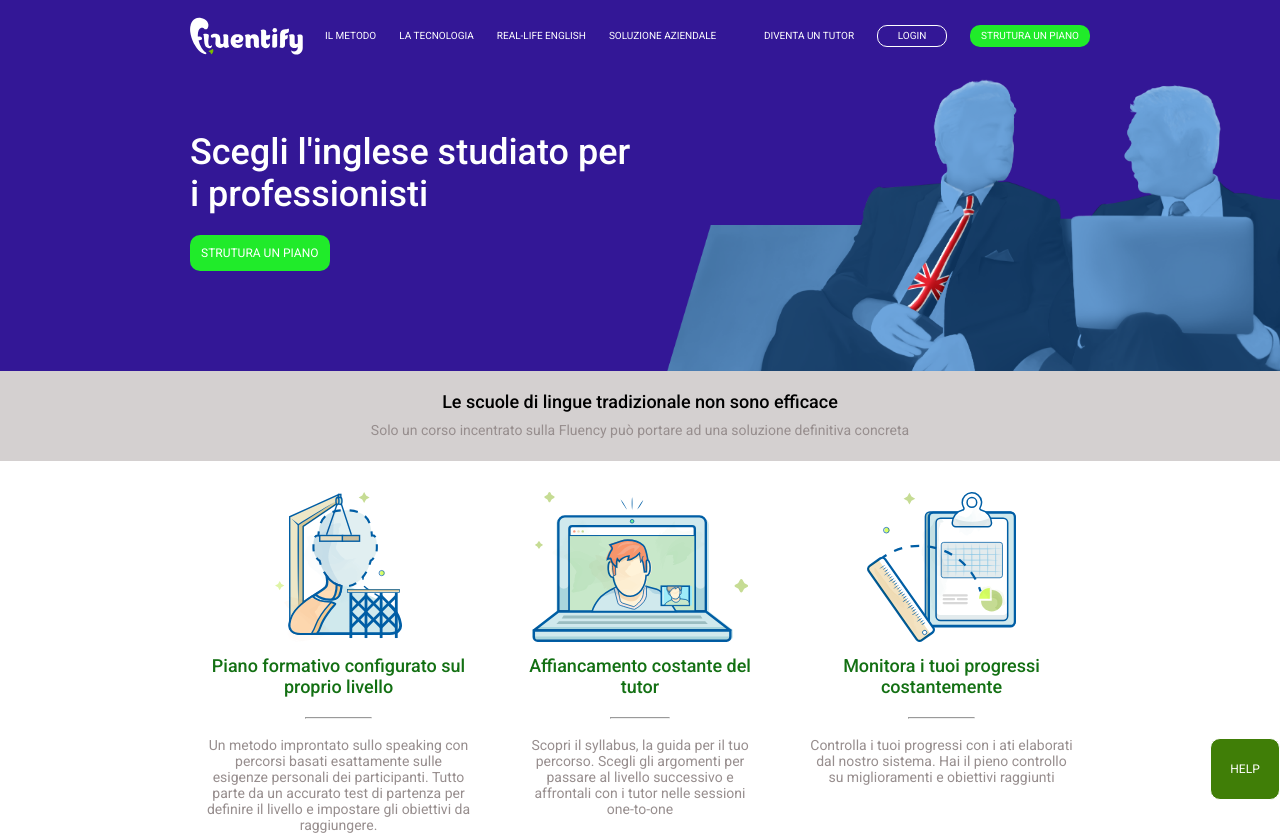
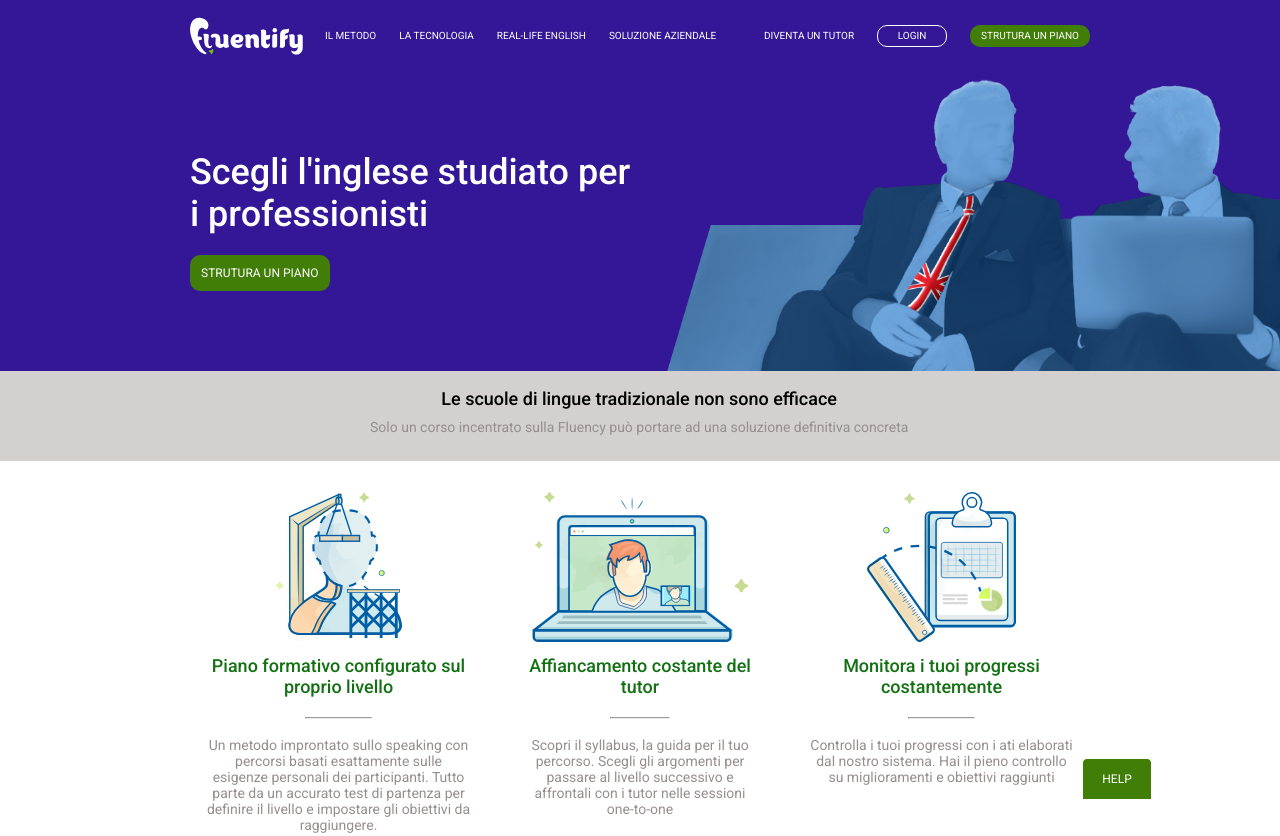
Before and after one commit to DidierDankan/htmlcss-fluentify, a plain HTML site: page index.html in a window 1280 px wide. Shown: the top 836 px of the page. Drawn offline with Linux system fonts and the light colour scheme.

Commit message:
fix text banner + break section

```diff
--- a/css/main.css
+++ b/css/main.css
@@ -15,6 +15,11 @@ h2,
 h3,
 h4 {
     font-weight: 500;
+}
+
+p {
+    font-size: 14px;
+    color: rgb(151, 142, 142);
 }
 
 /*UTILITIES*/
@@ -57,7 +62,7 @@ h4 {
 }
 
 .button.green {
-    background-color: rgb(32, 235, 42);
+    background-color: rgb(64, 126, 7);
     border: 1px solid transparent;
 }
 
@@ -119,10 +124,16 @@ h4 {
     background-position: 115% 110%;
 }
 
+.main-banner .container {
+    position:relative;
+    height: 100%;
+}
+
 .banner-text {
-    position: relative;
+    position: absolute;
     left: 0;
-    top: 60px;
+    top: 50%;
+    transform: translateY(-50%);
 }
 
 .container .banner-text h1{
@@ -139,15 +150,26 @@ h4 {
     text-align: center;
 }
 
+.break-section .container {
+    position: relative;
+    height: 100%;
+}
+
+.break-text {
+    position: absolute;
+    left: 20%;
+    top: 50%;
+    transform: translateY(-60%);
+}
+
 .break-section h2 {
-    padding-top: 20px;
     padding-bottom: 10px;
 }
 
-.break-section p {
+/*.break-section p {
     font-size: 14px;
     color: rgb(151, 142, 142);
-}
+}*/
 
 /*THIRD SECTION WITH COLUMNS*/
 
@@ -183,10 +205,10 @@ h4 {
     font-size: 18px;
 }
 
-.column p {
+/*.column p {
     font-size: 14px;
     color: rgb(151, 142, 142);
-}
+}*/
 
 /*SPLIT SCREEN*/
 
@@ -279,18 +301,18 @@ footer h2 {
 
 .help-button{
     position: fixed;
-    right: 0;
+    right: 10%;
     bottom: 0;
     min-width: 70px;
     padding: 10px;
     text-decoration: none;
     text-transform: uppercase;
     text-align: center;
-    line-height: 40px;
+    line-height: 20px;
     color: #fff;
     background: rgb(64, 126, 7);
     border: 1px solid #fff;
-    border-radius: 10px;
+    border-radius: 5px 5px 0 0;
 }
 
 .help-button:hover{
--- a/index.html
+++ b/index.html
@@ -118,6 +118,10 @@
         <!--small middle section-->
         <section class="break-section">
 
+            <div class="container">
+
+                <div class="break-text">
+
                     <h2>
                         Le scuole di lingue tradizionale non sono efficace
                     </h2>
@@ -125,6 +129,10 @@
                     <p>
                         Solo un corso incentrato sulla Fluency può portare ad una soluzione definitiva concreta
                     </p>
+
+                </div>
+
+            </div>
 
         </section>
 
```
Lines whose indentation alone changed are shown as unchanged.
